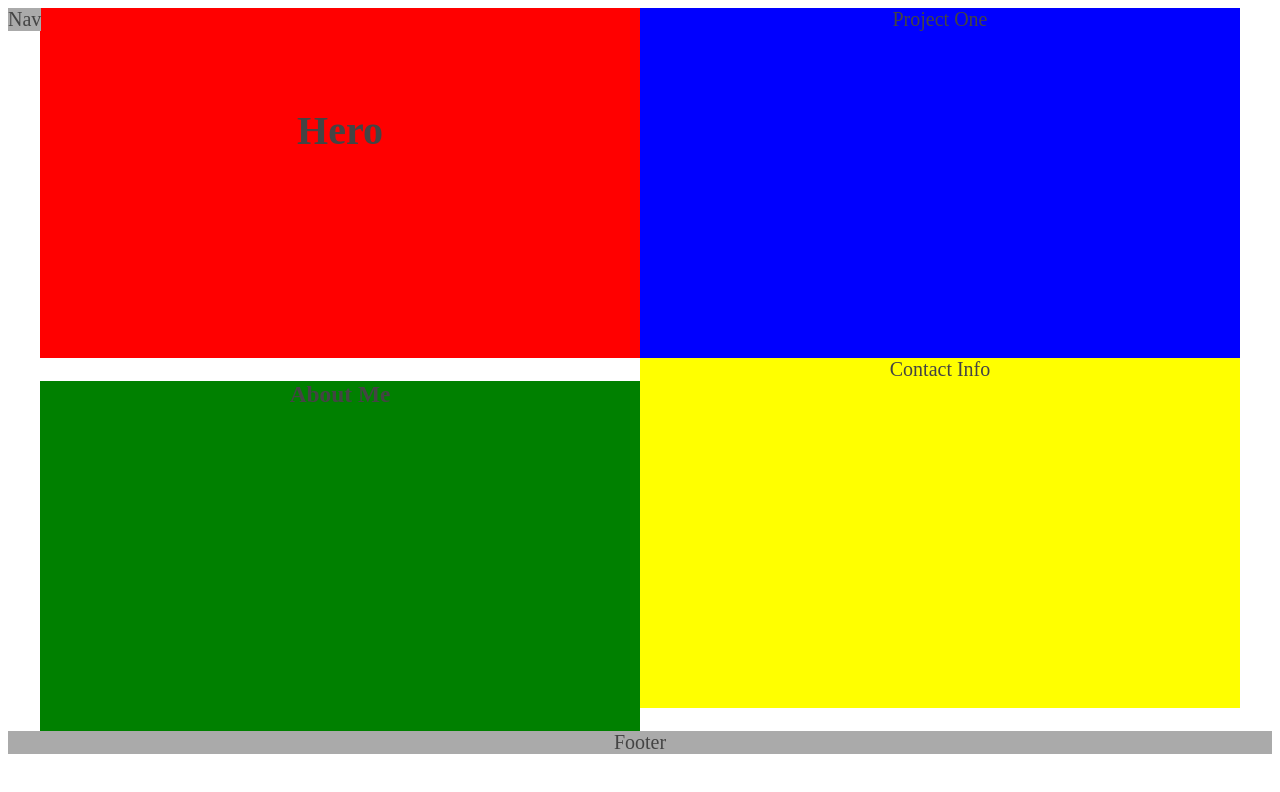
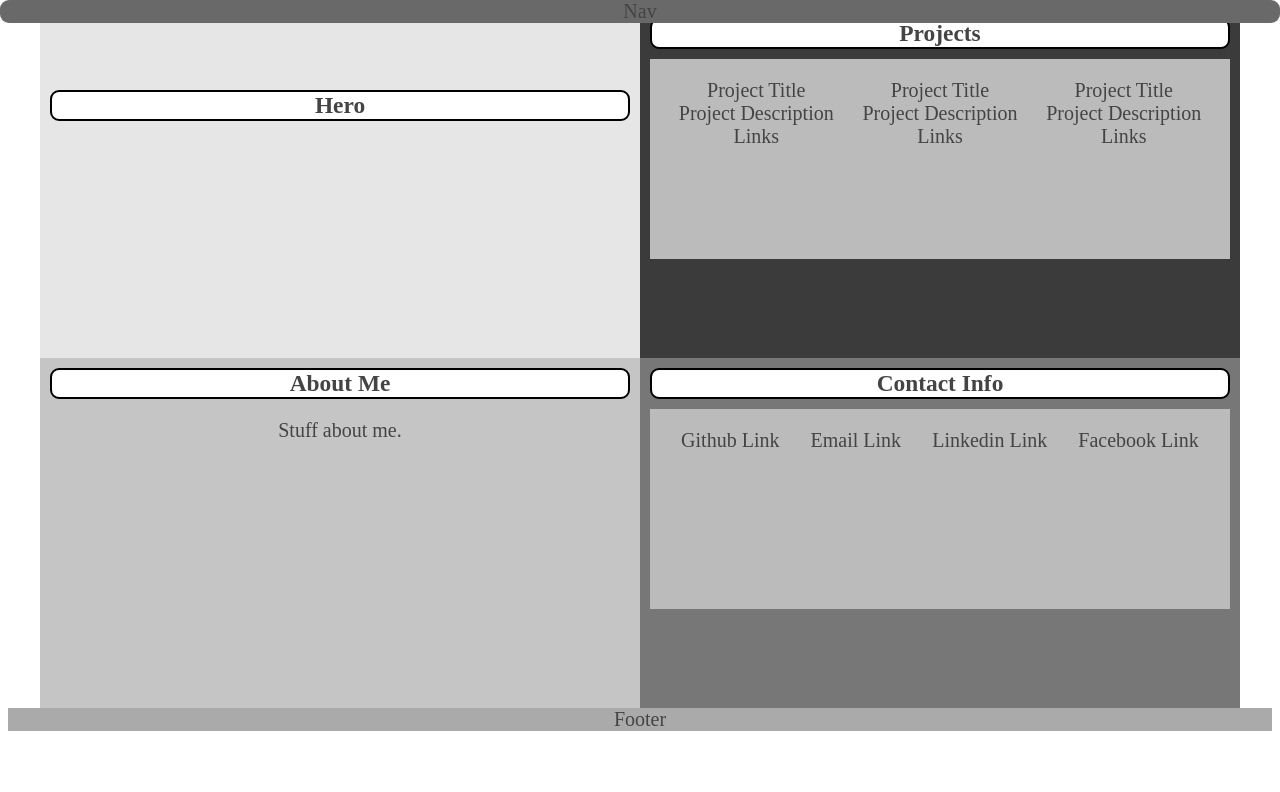
Before and after one commit to austinws/Portfolio-Wireframes, a plain HTML site: page index.html in a window 1280 px wide. Drawn offline with Linux system fonts and the light colour scheme.

Commit message:
Changed HTML and CSS to better match my back of napkin designs

```diff
--- a/index.html
+++ b/index.html
@@ -11,24 +11,59 @@
     <nav role="navigation">Nav</nav>
     <main role="main">
 
-        <div>
+        <div class="columnOne">
 
-            <header role="banner" class = "hero">
-                <h1>Hero</h1>
+            <header class="hero">
+                <h3>Hero</h3>
             </header>
 
-            <section class = "aboutme">
+            <section class="aboutme">
                 <h3>About Me</h3>
+                <p>Stuff about me.</p>
             </section>
         </div>
 
-        <div>
+        <div class="columnTwo">
+
             <section class="projects">
-                Project One
+                <h3>Projects</h3>
+                <section class="projectsDiv">
+                    <section class="project1">
+                        <p>Project Title<br>
+                            Project Description<br>
+                            Links</p>
+                    </section>
+
+                    <section class="project2">
+                        <p>Project Title<br>
+                            Project Description<br>
+                            Links</p>
+                    </section>
+
+                    <section class="project3">
+                        <p>Project Title<br>
+                            Project Description<br>
+                            Links</p>
+                    </section>
+                </section>
             </section>
 
             <section class="contactinfo">
-                Contact Info
+                <h3>Contact Info</h3>
+                <section class="contactDiv">
+                    <section class="githubLink">
+                        <p>Github Link</p>
+                    </section>
+                    <section class="emailLink">
+                        <p>Email Link</p>
+                    </section>
+                    <section class="linkedInLink">
+                        <p>Linkedin Link</p>
+                    </section>
+                    <section class="facebookLink">
+                        <p>Facebook Link</p>
+                    </section>
+                </section>
             </section>
         </div>
 
--- a/main.css
+++ b/main.css
@@ -10,31 +10,49 @@
 
   }
 
-  nav,
+  /*nav {
+    position: fixed;
+    box-sizing: border-box;
+    border-style: solid;
+    border-radius: 9px;
+    border-color: black;
+    background-color: rgb(184, 184, 184);
+    text-align: center;
+    z-index: 10;
+
+  }*/
+
+  nav {
+    background-color: dimgrey;
+    border-radius: 9px;
+    position: fixed;
+    top: 0;
+    left: 0;
+    right: 0;
+    z-index: 10;
+  }
+
+
   footer {
 
     background-color: #aaa;
   }
 
-  nav {
-    position: fixed;
-
-  }
 
   .hero {
-    background-color: red;
+    background-color: rgb(230, 230, 230)
   }
 
   .aboutme {
-    background-color: green;
+    background-color: rgb(197, 197, 197);
   }
 
   .projects {
-    background-color: blue;
+    background-color:rgb(59, 59, 59);
   }
 
   .contactinfo {
-    background-color:yellow;
+    background-color:rgb(119, 119, 119);
   }
 
 
@@ -46,6 +64,17 @@
   section {
     min-height: 200px;
     background-color: #bbb;
+  }
+
+  h3 {
+    box-sizing: border-box;
+    border-style: solid;
+    border-color: black;
+    background-color: white;
+    border-width: 2px;
+    border-radius: 9px;
+    width: auto;
+
   }
 
 
@@ -75,6 +104,10 @@
       display: flex;
       flex-direction: row;
       justify-content: center;
+    }
+
+    h3 {
+      margin: 10px;
     }
 
     .columnOne {
@@ -107,4 +140,22 @@
       width: 600px;
     }
 
+    .projectsDiv {
+      display: flex;
+      flex-direction: row;
+      justify-items: center;
+      justify-content: space-evenly;
+      margin: 10px;
+
+    }
+
+    .contactDiv {
+      display: flex;
+      flex-direction: row;
+      justify-items: center;
+      justify-content: space-evenly;
+      margin: 10px;
+
+    }
+
   }
```
